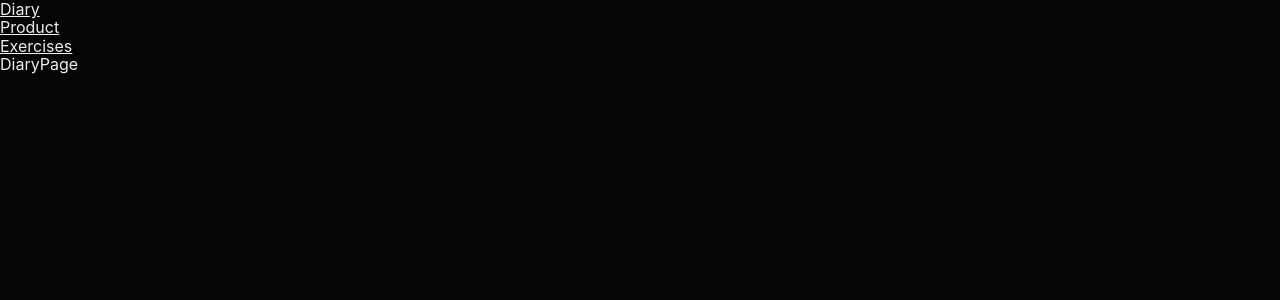
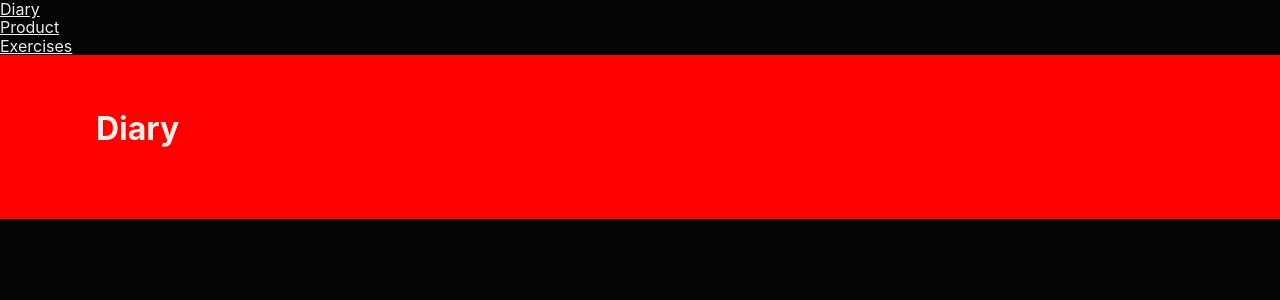
Before and after one commit to Nikolaus-B/power-pulse, a React (Create React App) app: page /power-pulse/diary in a window 1280 px wide. Shown: the top 300 px of the page. Built offline with nearby package versions, Linux system fonts and the light colour scheme.

Commit message:
create component

```diff
--- /dev/null
+++ b/src/components/DayExercises/DayExercises.jsx
@@ -0,0 +1,5 @@
+import React from 'react';
+
+export const DayExercises = () => {
+  return <div>DayExercises</div>;
+};
--- /dev/null
+++ b/src/components/DayProducts/DayProducts.jsx
@@ -0,0 +1,5 @@
+import React from 'react';
+
+export const DayProducts = () => {
+  return <div>DayProducts</div>;
+};
--- /dev/null
+++ b/src/components/DaySwitch/DaySwitch.jsx
@@ -0,0 +1,5 @@
+import React from 'react';
+
+export const DaySwitch = () => {
+  return <div>DaySwitch</div>;
+};
--- /dev/null
+++ b/src/components/DiaryContainer/DiaryContainer.jsx
@@ -0,0 +1,11 @@
+import { Title } from 'components/Title/Title';
+import React from 'react';
+import { DiaryContainerStyled } from './DiaryContainer.styled';
+
+export const DiaryContainer = () => {
+  return (
+    <DiaryContainerStyled className="container">
+      <Title title={'Diary'} />
+    </DiaryContainerStyled>
+  );
+};
--- /dev/null
+++ b/src/components/DiaryContainer/DiaryContainer.styled.js
@@ -0,0 +1,6 @@
+import styled from 'styled-components';
+
+export const DiaryContainerStyled = styled.div`
+  padding: 52px 96px 68px 96px;
+  background-color: red;
+`;
--- a/src/pages/DiaryPage.jsx
+++ b/src/pages/DiaryPage.jsx
@@ -1,7 +1,12 @@
+import { DiaryContainer } from 'components/DiaryContainer/DiaryContainer';
 import React from 'react';
 
 function DiaryPage() {
-  return <div>DiaryPage</div>;
+  return (
+    <>
+      <DiaryContainer />
+    </>
+  );
 }
 
 export default DiaryPage;
```
Also changed, not shown: src/components/DayDashboard/DayDashboard.jsx (added), src/components/DayDashboard/DayDashboard.styled.js (added), src/components/DayExercises/DayExercises.styled.js (added), src/components/DayProducts/DayProducts.styled.js (added), src/components/DaySwitch/DaySwitch.styled.js (added).
